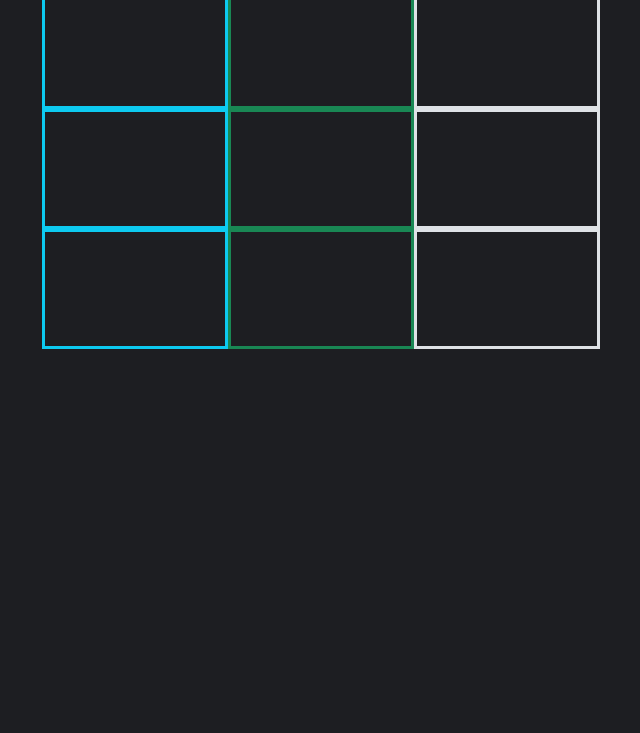
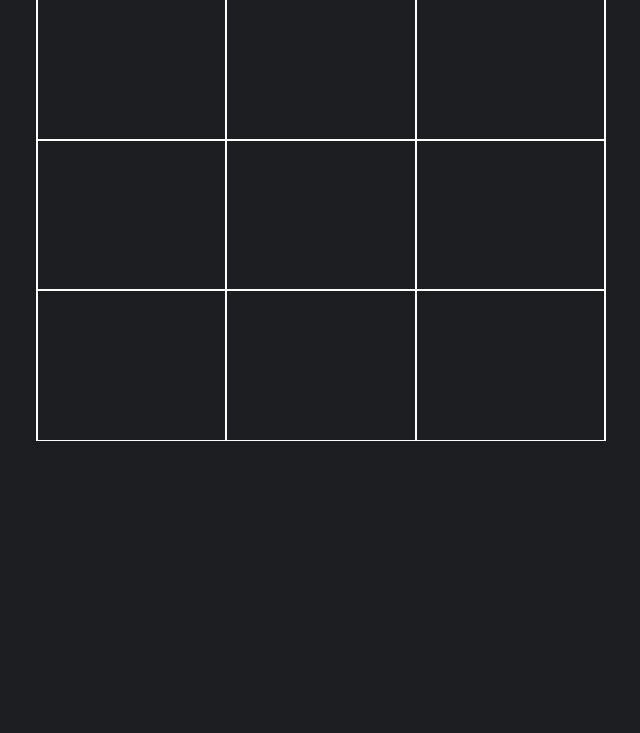
Before and after one commit to smart-programmer/tic-tac-toe, a website: page static/html/test.html in a window 1280 px wide. Shown: the part 67-800 px from the top of the page, without its empty margins (319-959 px from the left). Drawn offline with nearby package versions, Linux system fonts and the light colour scheme.

Commit message:
restyling the border

```diff
--- a/static/css/style.css
+++ b/static/css/style.css
@@ -3,22 +3,6 @@ body , html{
     color: white;
 }
 
-.border-line1{
-    height:100%;
-    width:1%;
-    background-color: red;
-    position: absolute;
-    top:0;
-    right: 33%;
+td{
+    border: 2px solid white;
 }
-.border-line2{
-    height:100%;
-    width:1%;
-    background-color: red;
-    position: absolute;
-    top:0;
-    right: 66%;
-}
-.bor{
-    position: relative;
-}
--- a/static/html/test.html
+++ b/static/html/test.html
@@ -12,45 +12,40 @@
 </head>
 
 <body>
-    <div class="container ">
+    <div class="container">
         <div class="row justify-content-center">
             <div class="col-6 title w-auto">
                 <p class="h1"> welcome to the tic tac toe</p>
             </div>
         </div>
-        <div class="row bord justify-content-center">
-            <!-- <div class="col-10 position-relative bor align-items-center "> -->
-            <div class="d-flex justify-content-center" style="height: 15vh;">
-                <div class="col-2  border border-3 border-info"></div>
-                <div class="col-2  border border-3 border-success"></div>
-                <div class="col-2 border border-3 "></div>
-            </div>
-            <div class="d-flex justify-content-center" style="height: 15vh;">
-                <div class="col-2  border border-3 border-info"></div>
-                <div class="col-2 border border-3 border-success"></div>
-                <div class="col-2  border border-3  "></div>
-            </div>
-            <div class="d-flex justify-content-center" style="height: 15vh;">
-                <div class="col-2  border border-3 border-info"></div>
-                <div class="col-2 border border-3  border-success"></div>
-                <div class="col-2  border border-3 "></div>
-            </div>
-            <!-- <div class="border-line1 "></div>
-                <div class="border-line2 "></div>
-                <div class="border-line3 "></div>
-                <div class="border-line4 "></div> -->
+        <div class="row justify-content-center">
+            <table class="table " style="width: 50%;">
+                <tbody class="table-group-divider">
+                    <tr style="height: 150px;">
+                        <td></td>
+                        <td></td>
+                        <td></td>
+                    </tr>
+                    <tr style="height: 150px; ">
+                        <td></td>
+                        <td></td>
+                        <td></td>
+                    </tr>
+                    <tr style="height: 150px;">
+                        <td></td>
+                        <td></td>
+                        <td></td>
+                    </tr>
+                </tbody>
+            </table>
+        </div>
 
 
 
-
-        </div>
-    </div>
-
-
-    <script src="https://cdn.jsdelivr.net/npm/bootstrap@5.2.0/dist/js/bootstrap.bundle.min.js"
-        integrity="sha384-A3rJD856KowSb7dwlZdYEkO39Gagi7vIsF0jrRAoQmDKKtQBHUuLZ9AsSv4jD4Xa"
-        crossorigin="anonymous"></script>
-    <script src="../javascript/game.js"></script>
+        <script src="https://cdn.jsdelivr.net/npm/bootstrap@5.2.0/dist/js/bootstrap.bundle.min.js"
+            integrity="sha384-A3rJD856KowSb7dwlZdYEkO39Gagi7vIsF0jrRAoQmDKKtQBHUuLZ9AsSv4jD4Xa"
+            crossorigin="anonymous"></script>
+        <script src="../javascript/game.js"></script>
 </body>
 
 </html>
```
